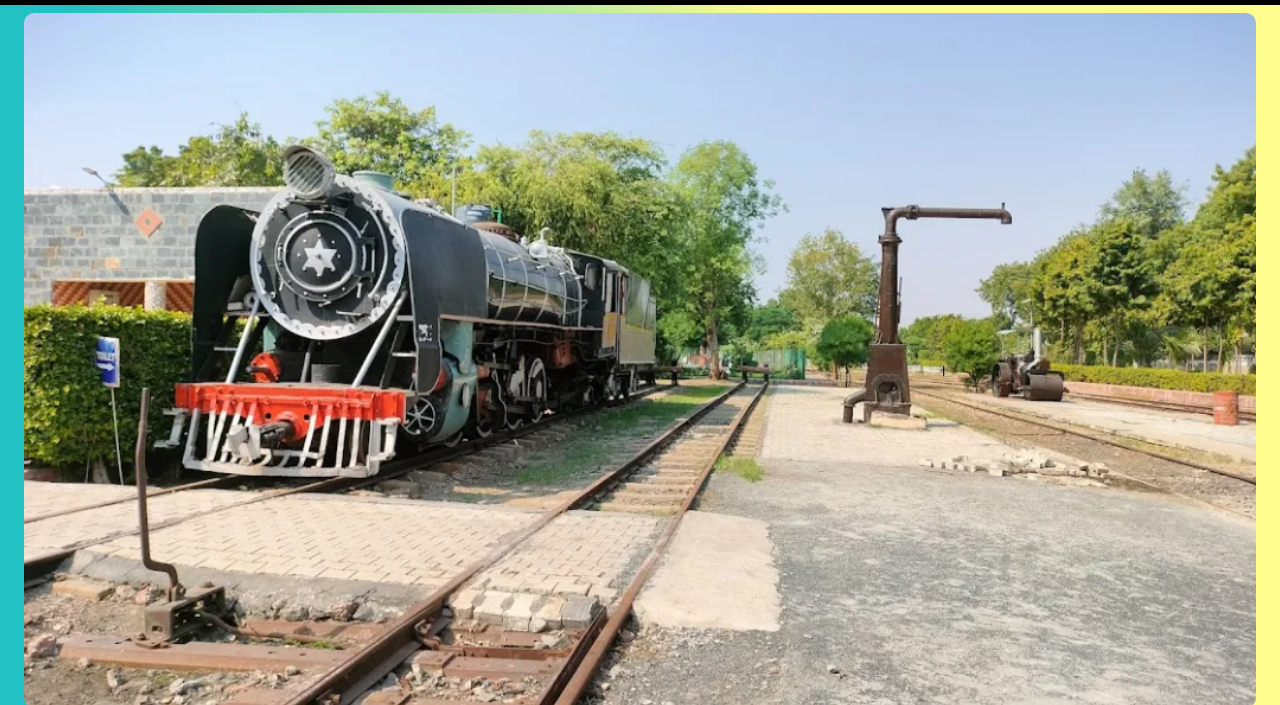
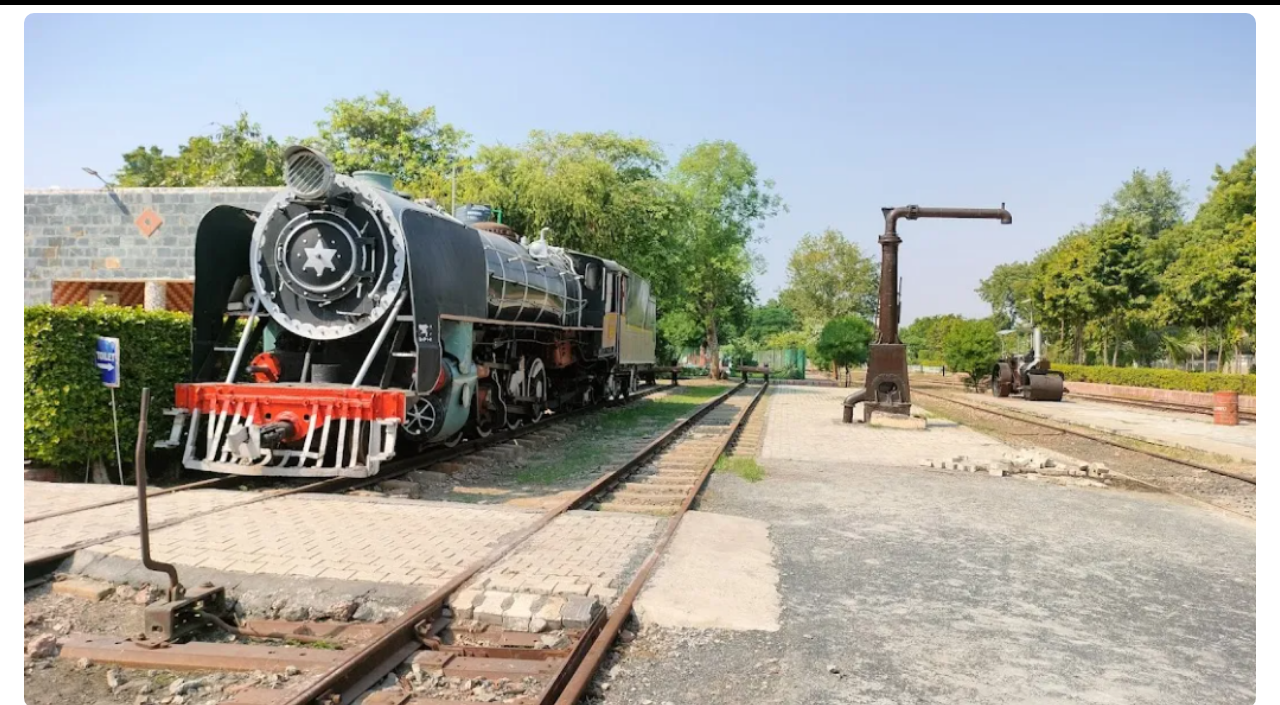
Before and after one commit to Ankit23456789/Rewari-tourism-, a plain HTML site: page index.html in a window 1280 px wide. Shown: the part 77-782 px from the top of the page. Drawn offline with nearby package versions, Linux system fonts and the light colour scheme.

Commit message:
new commit

```diff
--- a/css/style.css
+++ b/css/style.css
@@ -5,10 +5,7 @@
       font-family: Cambria, Cochin, Georgia, Times, 'Times New Roman', serif;
 }
 
-body {
-      background: rgb(34,193,195);
-      background: linear-gradient(75deg, rgba(34,193,195,1) 30%, rgb(255, 253, 141) 70%);
-}
+
 
 .navbar {
       background-color: black;
```
